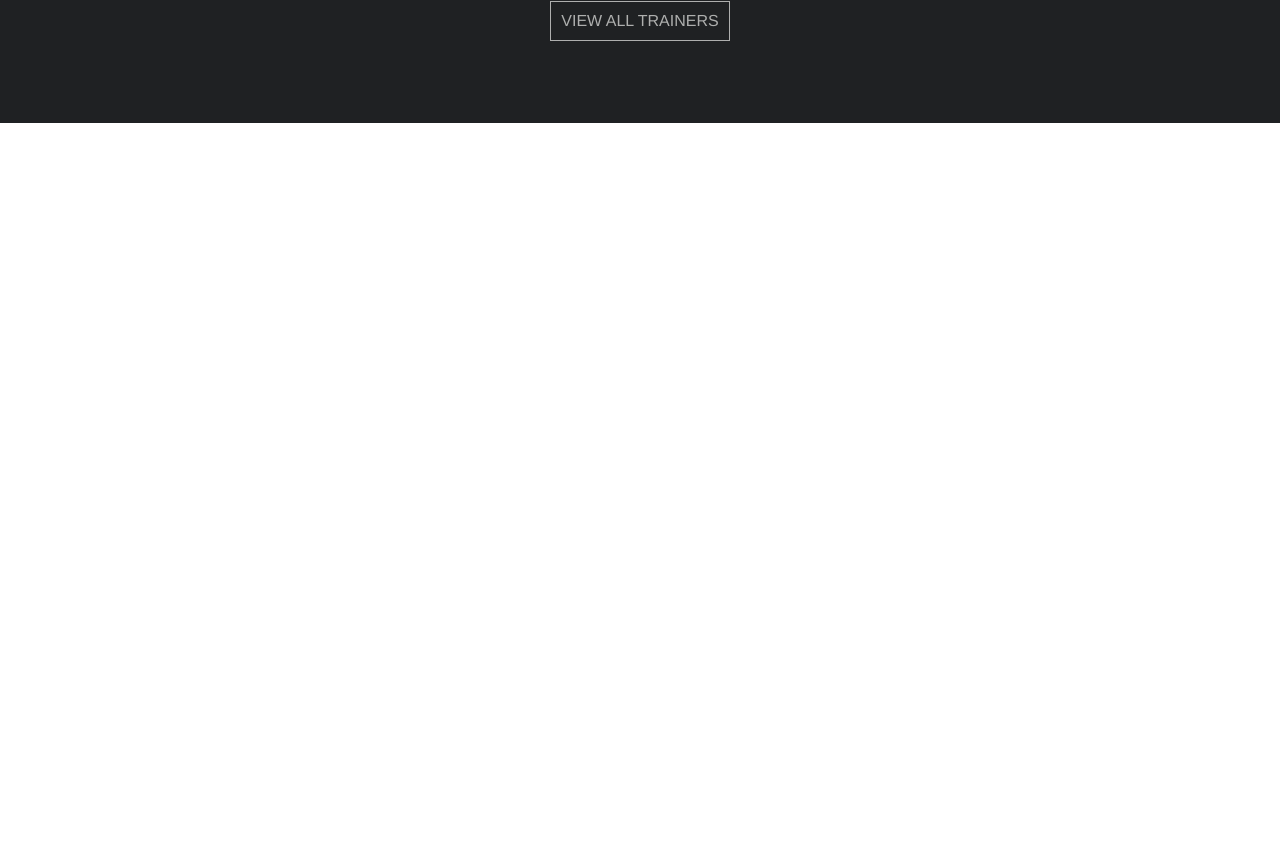
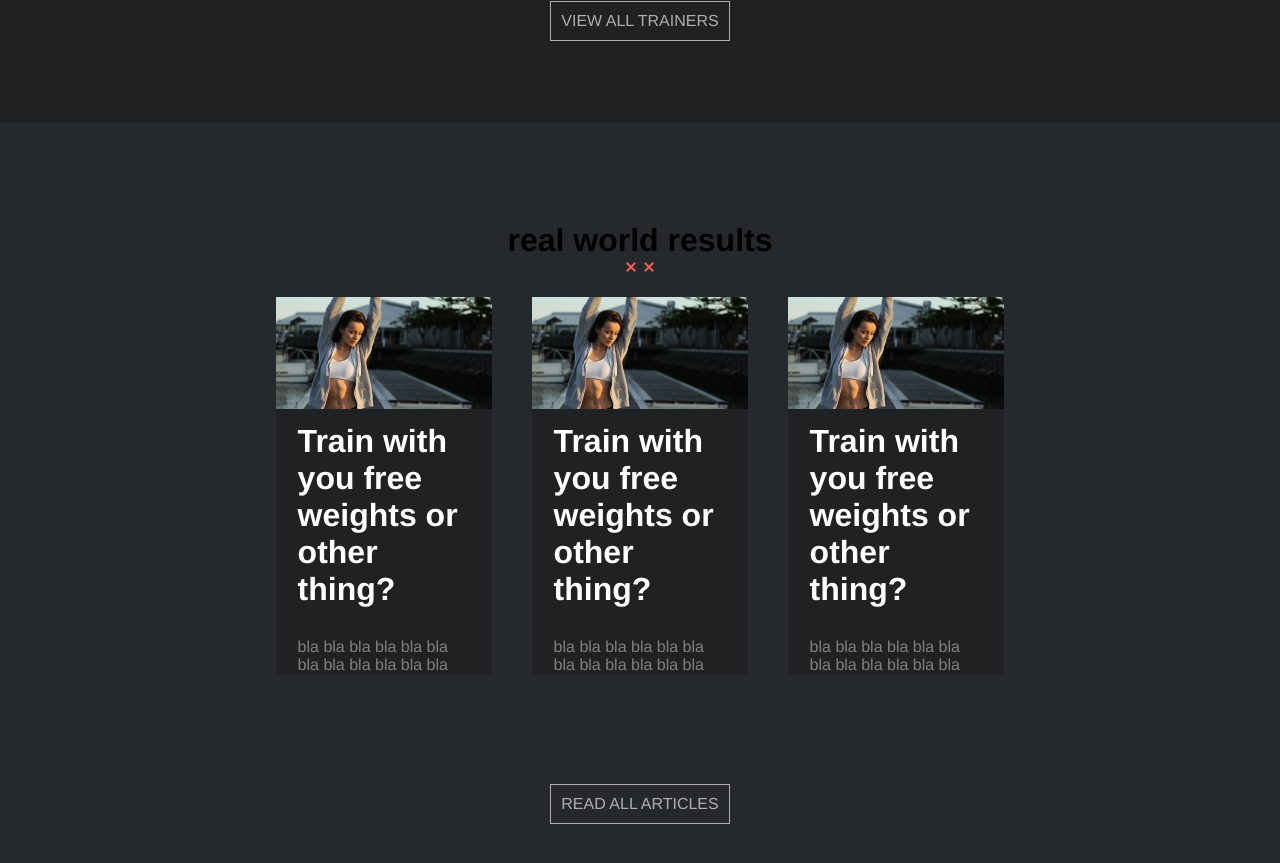
Before and after one commit to riccardolipparini/proj-html-vuejs, a Vue app: page / in a window 1280 px wide. Shown: the part 4577-5440 px from the top of the page. Before the commit the page ends 4700 px from the top, so only its background shows below. Built offline with nearby package versions, Linux system fonts and the light colour scheme.

Commit message:
add news

```diff
--- a/src/App.vue
+++ b/src/App.vue
@@ -8,6 +8,7 @@
     <Performance/>
     <Aphorism/>
     <Trainers/>
+    <News/>
     <MyFooter/>
   </div>
 </template>
@@ -22,6 +23,8 @@ import Details from './components/Details.vue'
 import Performance from './components/Performance.vue'
 import Aphorism from './components/Aphorism.vue'
 import Trainers from './components/Trainers.vue'
+import News from './components/News.vue'
+
 
 
 export default {
@@ -35,6 +38,7 @@ export default {
     Performance,
     Aphorism,
     Trainers,
+    News,
     MyFooter,
 
   }
--- a/src/components/News.vue
+++ b/src/components/News.vue
@@ -1,6 +1,45 @@
 <template>
   <div id="container">
+    <div class="contain_results">
+      <div class="title">
+        <h1>real world results</h1>
+        <img src="../assets/img/divider-xx-red.png" alt="" />
+      </div>
+      <div class="results">
+        <div class="contain_news">
+          <div class="news">
+            <img src="../assets/img/blog1-400x208.jpg" alt="" />
+            <div class="news_space">
+              <h1>Train with you free weights or other thing?</h1>
+              <p>bla bla bla bla bla bla bla bla bla bla bla bla</p>
+            </div>
+          </div>
+        </div>
 
+        <div class="contain_news">
+          <div class="news">
+            <img src="../assets/img/blog1-400x208.jpg" alt="" />
+            <div class="news_space">
+              <h1>Train with you free weights or other thing?</h1>
+              <p>bla bla bla bla bla bla bla bla bla bla bla bla</p>
+            </div>
+          </div>
+        </div>
+
+        <div class="contain_news">
+          <div class="news">
+            <img src="../assets/img/blog1-400x208.jpg" alt="" />
+            <div class="news_space">
+              <h1>Train with you free weights or other thing?</h1>
+              <p>bla bla bla bla bla bla bla bla bla bla bla bla</p>
+            </div>
+          </div>
+        </div>
+      </div>
+      <div class="buttons">
+        <a href="">READ ALL ARTICLES</a>
+      </div>
+    </div>
   </div>
 </template>
 
@@ -8,14 +47,64 @@
 //import HelloWorld from './components/HelloWorld.vue'
 
 export default {
-  name: 'News',
-  components: {
-
-  }
-}
+  name: "News",
+  components: {},
+};
 </script>
 
 <style scoped lang="scss">
+#container {
+  display: flex;
+  justify-content: center;
+  align-items: center;
+  height: 100vh;
+  background-color: rgba(37, 41, 43, 255);
 
-
+  .contain_results {
+    width: 60%;
+  }
+  .title {
+    text-align: center;
+  }
+  .results {
+    display: flex;
+    justify-content: space-between;
+    .contain_news {
+      width: calc(90% / 3);
+      margin: 20px 20px;
+      .news {
+        margin-bottom: 50px;
+        background-color: rgba(31, 33, 35, 255);
+        .news_space{
+          margin: 0 auto;
+          width: 80%;
+        }
+        img {
+          max-width: 100%;
+        }
+        h1 {
+          color: white;
+          margin-top: 10px;
+        }
+        p {
+          color: rgba(128, 128, 129, 255);
+          margin-top: 30px;
+        }
+      }
+    }
+  }
+}
+.buttons {
+  padding: 10px;
+  border: solid rgba(174, 175, 174, 255) 1px;
+  width: 180px;
+  margin: 0 auto;
+  margin-top: 40px;
+  cursor: pointer;
+  text-align: center;
+  a {
+    text-decoration: none;
+    color: rgba(174, 175, 174, 255);
+  }
+}
 </style>
--- a/src/components/Trainers.vue
+++ b/src/components/Trainers.vue
@@ -102,6 +102,6 @@ export default {
         text-decoration: none;
         color: rgba(174, 175, 174, 255);
       }
-    }
+  }
 }
 </style>
```
